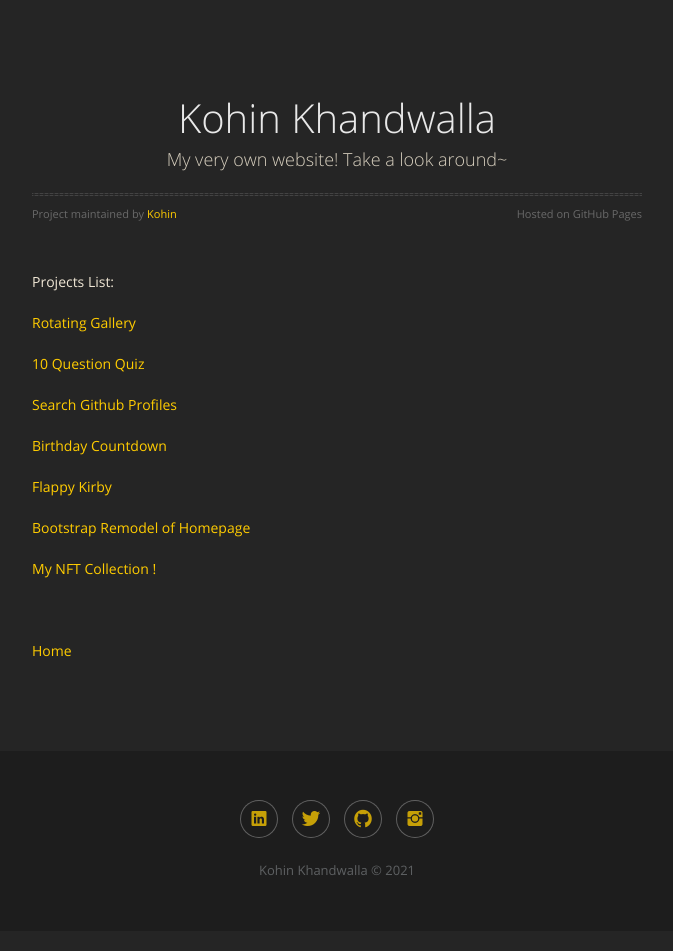
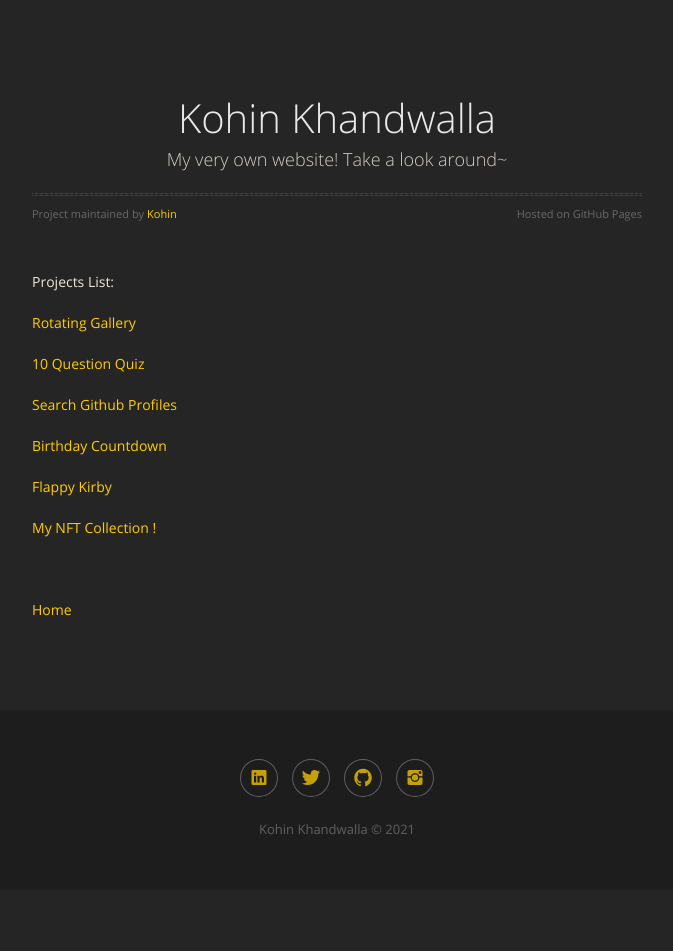
Before and after one commit to Kohink/Kohink.github.io, a Jekyll site: the page built from side.md, in a window 1280 px wide. Shown: the whole page, without its empty margins (303-976 px from the left). Built offline with Jekyll 4.4.1, drawn with Linux system fonts in a browser that asks for light colours; nearby versions of some CDN libraries; our own code applies the rules of GitHub Pages for plain Markdown files; after the commit the page ends 910 px from its top, so only the background shows below that.

Commit message:
Update side.md

```diff
--- a/side.md
+++ b/side.md
@@ -11,8 +11,6 @@
 
 <a href="/games.html">Flappy Kirby</a>
 
-<a href="/index-boot.html">Bootstrap Remodel of Homepage</a>
-
 <a href="https://opensea.io/collection/bliss-boys">My NFT Collection !</a>
 
 <p>&nbsp;</p>
```
